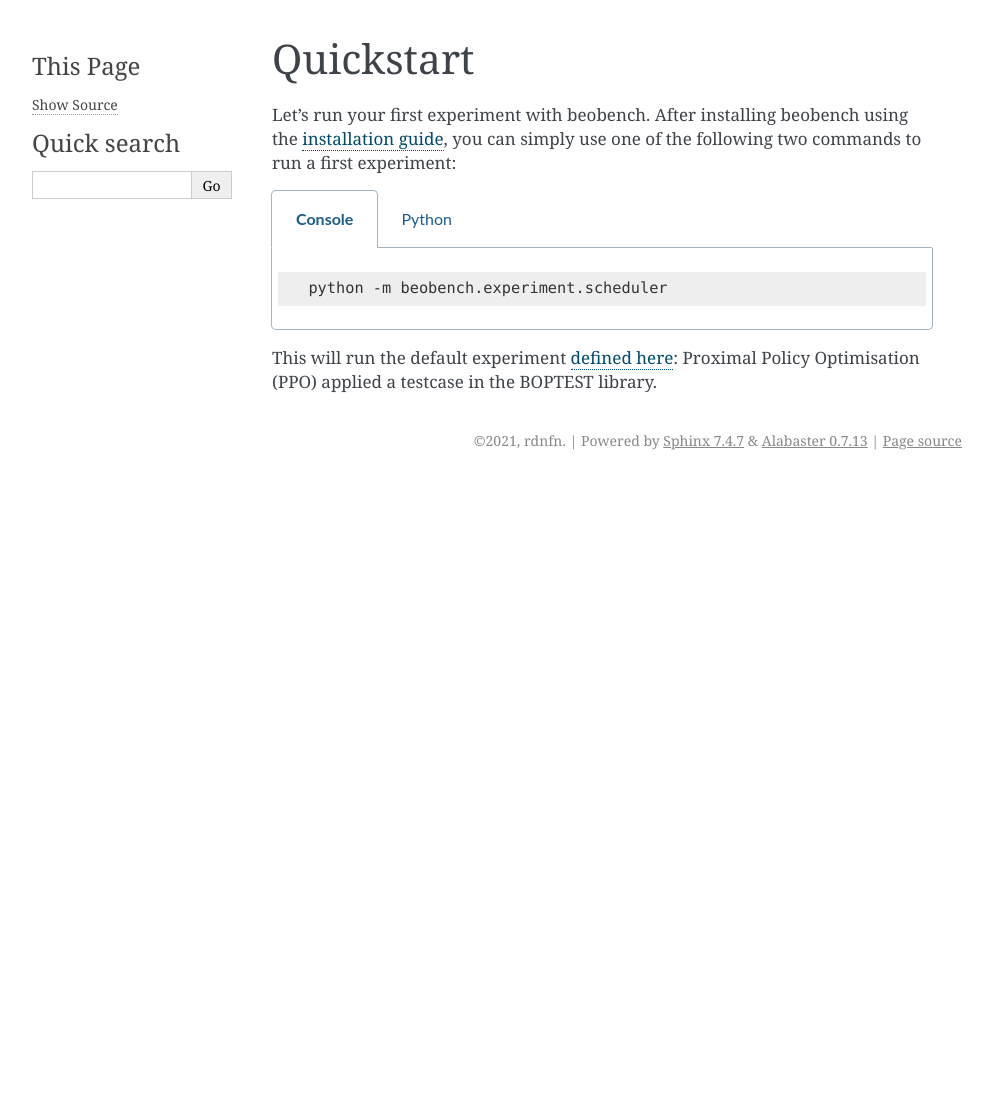
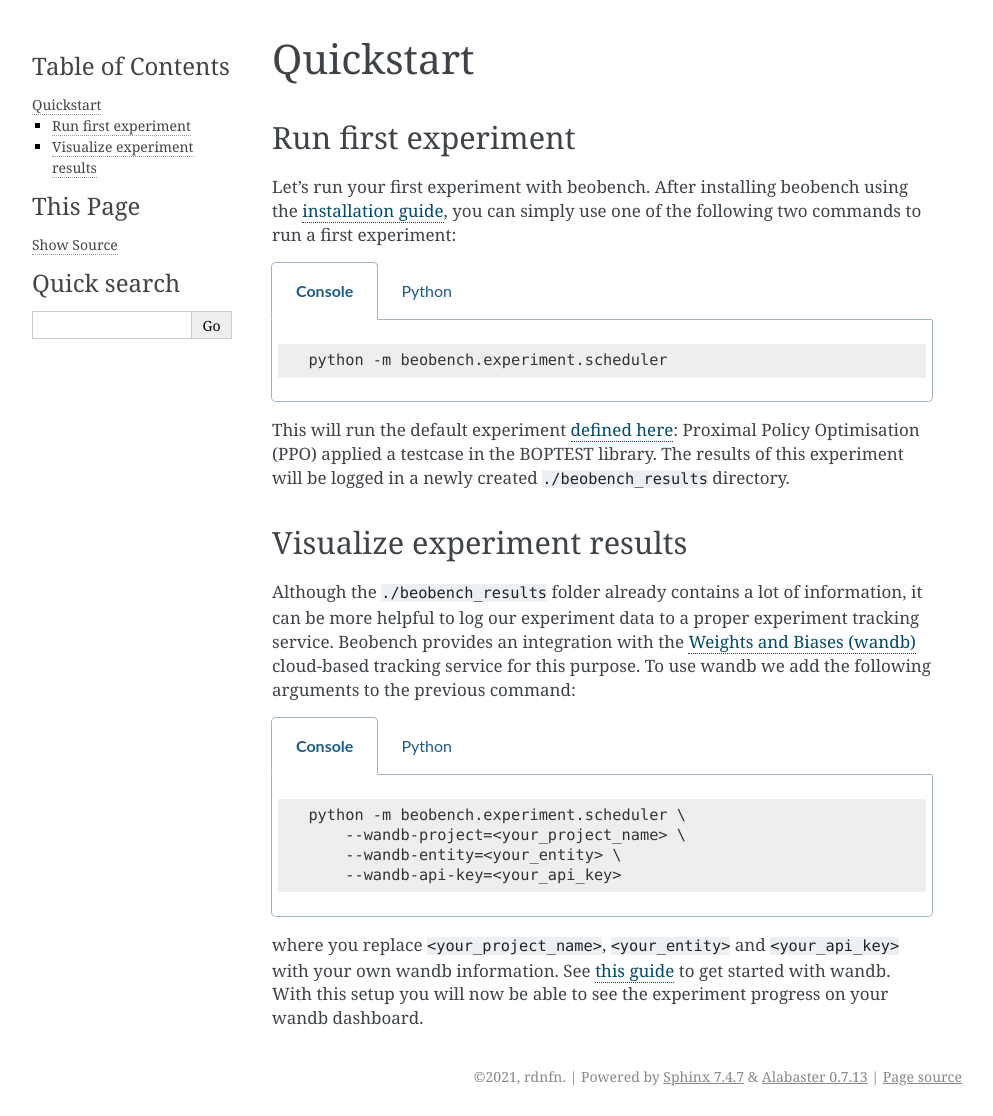
Before and after one commit to rdnfn/beobench, a Sphinx documentation site: the page built from docs/guides/quickstart.rst, in a window 1280 px wide and 1116 px high. Shown: the whole window, without its empty margins (148-1141 px from the left). Built offline with Sphinx 7.4.7, drawn with Linux system fonts in a browser that asks for light colours.

Commit message:
docs: add quickstart guide and other minor changes

```diff
--- a/docs/usage.rst
+++ b/docs/guides.rst
@@ -1,5 +1,5 @@
 =====
-Usage
+Guides
 =====
 
 Welcome to beobench's usage guides!
@@ -10,3 +10,4 @@ Welcome to beobench's usage guides!
    guides/quickstart
    guides/intro_experiment
    guides/add_env
+   guides/dev_env
--- a/docs/guides/quickstart.rst
+++ b/docs/guides/quickstart.rst
@@ -1,5 +1,9 @@
+
 Quickstart
 ----------
+
+Run first experiment
+^^^^^^^^^^^^^^^^^^^^^^
 
 Let's run your first experiment with beobench. After installing beobench using the :ref:`installation guide <sec-installation>`, you can simply use one of the following two commands to run a first experiment:
 
@@ -15,4 +19,29 @@ Let's run your first experiment with beobench. After installing beobench using t
 
         beobench.experiment.scheduler.run()
 
-This will run the default experiment `defined here <beobench/experiment/definitions/default.py>`_: Proximal Policy Optimisation (PPO) applied a testcase in the BOPTEST library.
+This will run the default experiment `defined here <beobench/experiment/definitions/default.py>`_: Proximal Policy Optimisation (PPO) applied a testcase in the BOPTEST library. The results of this experiment will be logged in a newly created ``./beobench_results`` directory.
+
+Visualize experiment results
+^^^^^^^^^^^^^^^^^^^^^^^^^^^^^^
+
+Although the ``./beobench_results`` folder already contains a lot of information, it can be more helpful to log our experiment data to a proper experiment tracking service. Beobench provides an integration with the `Weights and Biases (wandb) <wandb.com>`_ cloud-based tracking service for this purpose. To use wandb we add the following arguments to the previous command:
+
+.. tabs::
+
+    .. code-tab:: console Console
+
+            python -m beobench.experiment.scheduler \
+                --wandb-project=<your_project_name> \
+                --wandb-entity=<your_entity> \
+                --wandb-api-key=<your_api_key>
+
+    .. code-tab:: python
+
+        import beobench.experiment.scheduler
+
+        beobench.experiment.scheduler.run(
+                wandb_project=<your_project_name>,
+                wandb_entity=<your_entity>,
+                wandb_api_key=<your_api_key>
+        )
+where you replace ``<your_project_name>``, ``<your_entity>`` and ``<your_api_key>`` with your own wandb information. See `this guide <https://docs.wandb.ai/quickstart>`_ to get started with wandb. With this setup you will now be able to see the experiment progress on your wandb dashboard.
--- a/docs/index.rst
+++ b/docs/index.rst
@@ -12,8 +12,8 @@ Contents
    :maxdepth: 2
 
    self
-   installation
-   usage
+   guides/installation
+   guides
    api
    contributing
    authors
```
Also changed, not shown: docs/guides/dev_env.rst (renamed from docs/installation.rst, +1 -24 lines), docs/guides/installation.rst (added, +17 -0 lines), docs/guides/intro_experiment.rst (+3 -4 lines).
